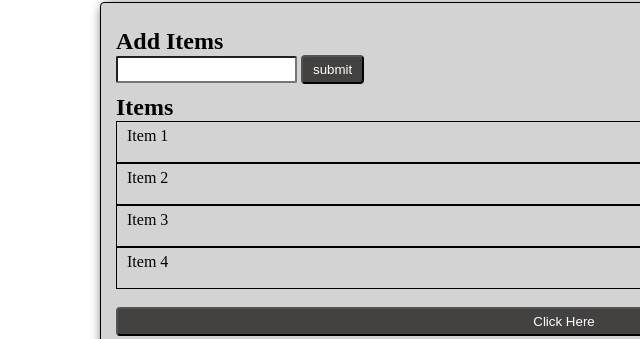
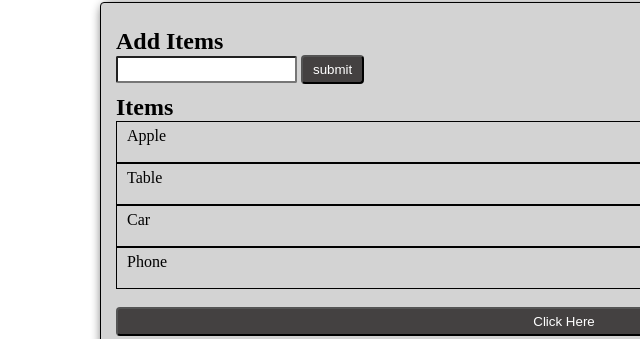
Before and after one commit to DivyanshIntegrella/Demo-project-2, a plain HTML site: page JavaScript Practice/index.html in a window 1280 px wide. Shown: the part 82-421 px from the top of the page, 0-640 px from the left. Drawn offline with Linux system fonts and the light colour scheme.

Commit message:
last commit

```diff
--- a/JavaScript Practice/index.html
+++ b/JavaScript Practice/index.html
@@ -20,10 +20,10 @@
             </form>
             <h2>Items</h2>
             <ul class="list" id="ullist">
-                    <li class="items">Item 1 <button class="remove">x</button></li>
-                    <li class="items">Item 2 <button class="remove">x</button></li>
-                    <li class="items">Item 3 <button class="remove">x</button></li>
-                    <li class="items">Item 4 <button class="remove">x</button></li>
+                    <li class="items">Apple <button class="remove">x</button></li>
+                    <li class="items">Table <button class="remove">x</button></li>
+                    <li class="items">Car <button class="remove">x</button></li>
+                    <li class="items">Phone <button class="remove">x</button></li>
             </ul>
             <br>
             <button class="button" id="btn">Click Here</button>
```
